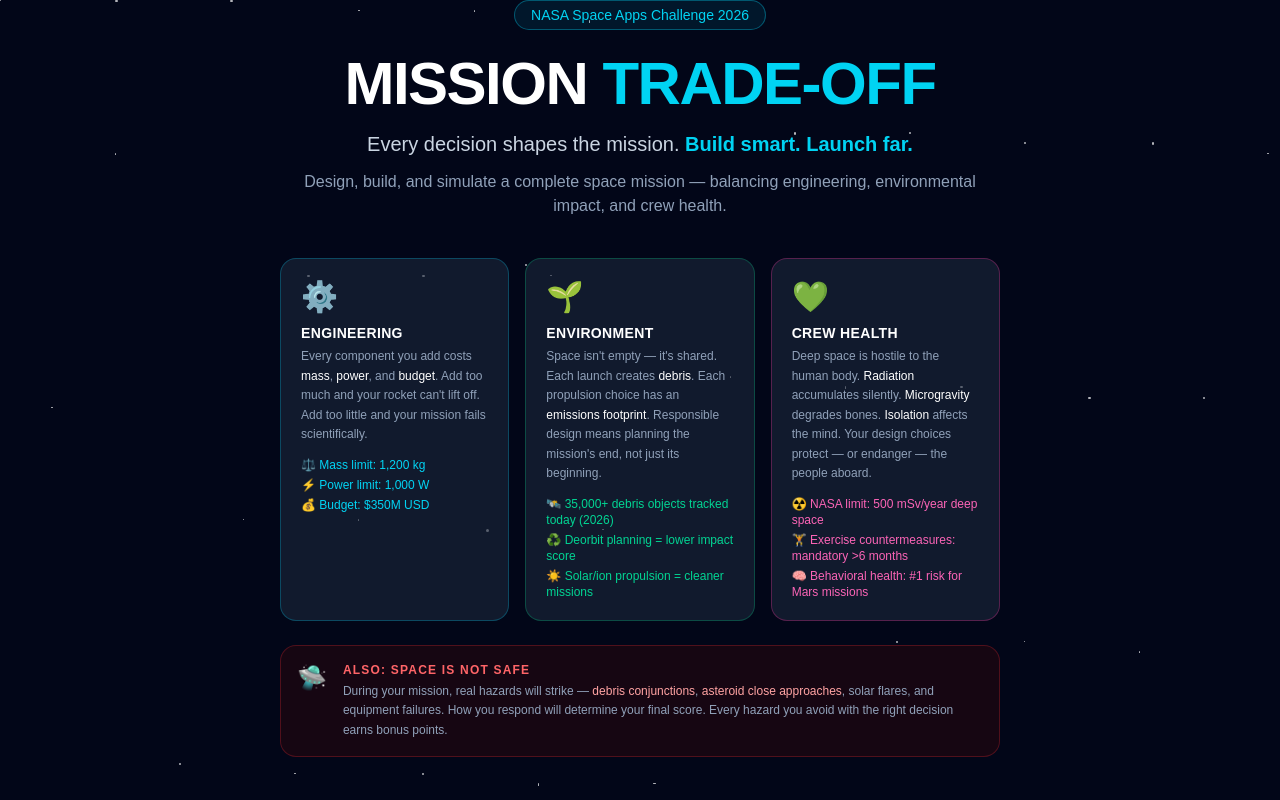
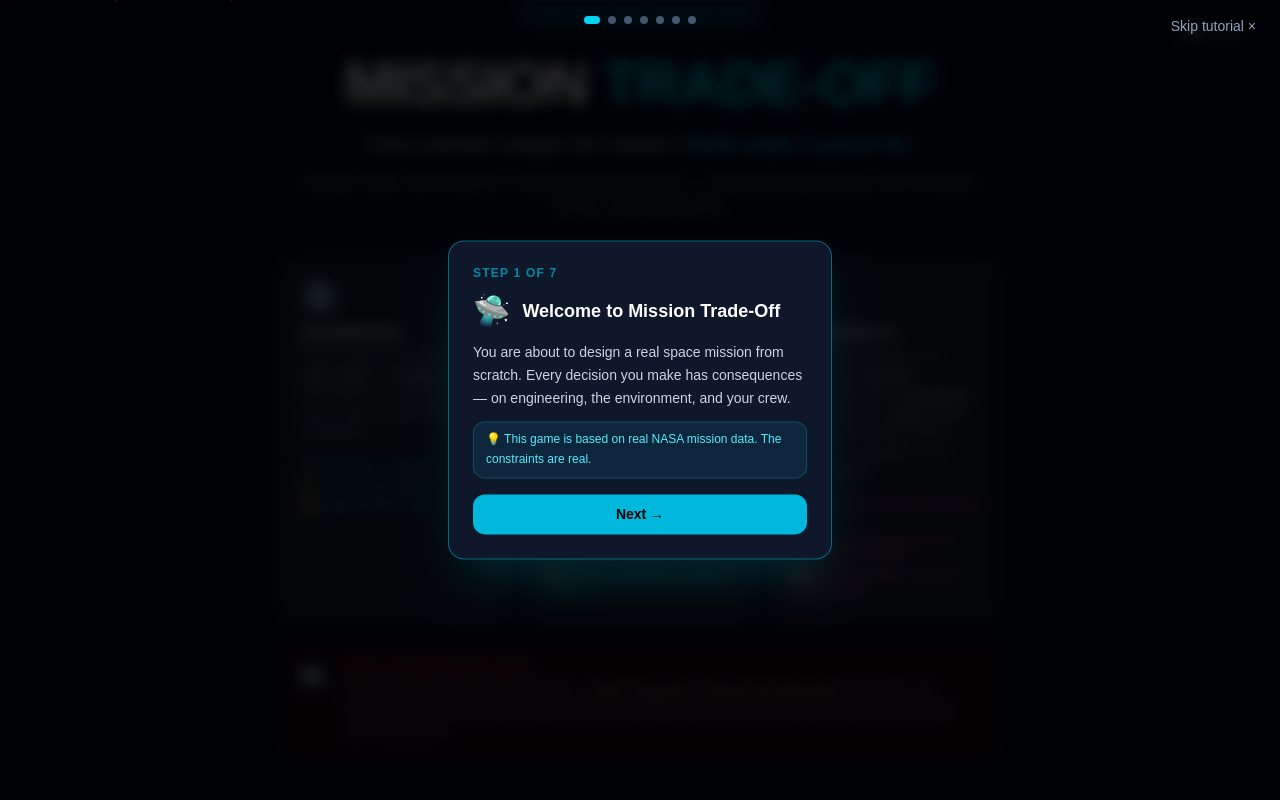
Before and after one commit to califastudio/mission-tradeoff, a Next.js app: page / in a window 1280 px wide. Shown: the top 800 px of the page. Built offline with nearby package versions, Linux system fonts and the light colour scheme.

Commit message:
feat: tutorial overlay + fix hardcoded Mars destination text

```diff
--- a/app/game/page.tsx
+++ b/app/game/page.tsx
@@ -62,7 +62,7 @@ function ImpactBar({ label, value }: { label: string; value: number }) {
 
 function GameGuideModal({ onClose }: { onClose: () => void }) {
   return (
-    <div className="fixed inset-0 z-50 flex items-center justify-center bg-black/70 backdrop-blur-sm p-4">
+    <div className="fixed inset-0 z-[60] flex items-center justify-center bg-black/70 backdrop-blur-sm p-4">
       <div className="bg-slate-900 border border-slate-700 rounded-2xl max-w-lg w-full max-h-[90vh] overflow-y-auto p-6">
         <div className="flex items-center justify-between mb-5">
           <h2 className="text-xl font-black text-cyan-400">🎮 How to Play</h2>
@@ -103,6 +103,7 @@ function GameGuideModal({ onClose }: { onClose: () => void }) {
           <div className="border-t border-slate-800 pt-4 bg-slate-800/40 rounded-xl p-3">
             <h3 className="font-bold text-amber-400 mb-1">🚀 Launcher &amp; Orbit Matter!</h3>
             <p className="text-slate-400">The launch vehicle you chose affects your maximum payload mass and spacecraft budget. The orbital trajectory multiplies (or reduces) your effective mass capacity. These limits are shown in the dashboard.</p>
+            <p className="text-amber-300/80 text-xs mt-2">Your mass and budget limits were set by your launcher+orbit choice on the previous screen.</p>
           </div>
 
           <div className="border-t border-slate-800 pt-4">
--- a/app/launcher/page.tsx
+++ b/app/launcher/page.tsx
@@ -59,6 +59,11 @@ export default function LauncherPage() {
               {sc.icon} {sc.name} · {sc.difficultyLabel}
             </p>
           </div>
+        </div>
+
+        {/* Contextual tip */}
+        <div className="mb-6 bg-cyan-950/40 border border-cyan-500/20 rounded-xl px-4 py-2 text-xs text-cyan-300/80">
+          💡 Your launcher choice sets the mass limit for your spacecraft. Your orbit choice applies a multiplier on top of that.
         </div>
 
         <div className="grid grid-cols-1 lg:grid-cols-3 gap-6">
--- a/app/page.tsx
+++ b/app/page.tsx
@@ -1,7 +1,64 @@
 'use client';
 import { useMissionStore } from '../store/missionStore';
 import { useRouter } from 'next/navigation';
-import { useState } from 'react';
+import { useState, useEffect } from 'react';
+import TutorialOverlay, { TutorialStep } from '../components/TutorialOverlay';
+
+const HOME_TUTORIAL_STEPS: TutorialStep[] = [
+  {
+    id: 'welcome',
+    title: 'Welcome to Mission Trade-Off',
+    emoji: '🛸',
+    description: 'You are about to design a real space mission from scratch. Every decision you make has consequences — on engineering, the environment, and your crew.',
+    hint: 'This game is based on real NASA mission data. The constraints are real.',
+    position: 'center',
+  },
+  {
+    id: 'players',
+    title: 'Choose Your Crew Size',
+    emoji: '👥',
+    description: 'Play solo or with up to 4 players. In multiplayer, each player takes turns making critical decisions during the mission simulation.',
+    hint: 'Each player earns points based on how well they handle their assigned events.',
+    position: 'bottom-center',
+  },
+  {
+    id: 'missions',
+    title: 'Pick Your Mission',
+    emoji: '🎯',
+    description: 'On the next screen, you will choose your destination — from the Moon (easy) to Alpha Centauri (legendary). Each mission has different resource limits.',
+    position: 'center',
+  },
+  {
+    id: 'launcher',
+    title: 'Choose Your Rocket & Orbit',
+    emoji: '🚀',
+    description: 'Before building your spacecraft, you choose the launch vehicle and orbital trajectory. This directly sets how much mass and budget you have for components.',
+    hint: 'Falcon 9 + Interplanetary = 1,040 kg payload at $320M budget. SLS gives more mass but costs $100M just to launch.',
+    position: 'center',
+  },
+  {
+    id: 'builder',
+    title: 'Build Your Spacecraft',
+    emoji: '⚙️',
+    description: 'Pick components from the catalog. Watch the mass, power, and budget bars in real time. Every component you add shifts the balance — add too much and you cannot launch.',
+    hint: 'You need at minimum: a spacecraft bus, a power source, a comm system, and your primary instrument.',
+    position: 'center',
+  },
+  {
+    id: 'simulation',
+    title: 'Survive the Mission',
+    emoji: '🌌',
+    description: 'Once launched, unexpected events happen — debris conjunctions, solar flares, equipment failures. Each player votes on how to respond. The right call earns bonus points.',
+    position: 'center',
+  },
+  {
+    id: 'report',
+    title: 'Read Your Mission Report',
+    emoji: '📋',
+    description: 'After the simulation, you get a full report breaking down your score across engineering, science, environment, and crew health — with an explanation of exactly what caused each result.',
+    position: 'center',
+  },
+];
 
 // Pre-computed star positions (avoids Math.random during prerender)
 const STARS = Array.from({ length: 80 }, (_, i) => {
@@ -18,6 +75,24 @@ export default function Home() {
   const { players, setPlayers, setPhase, playerList, setPlayerName } = useMissionStore();
   const router = useRouter();
   const [step, setStep] = useState<'config' | 'names'>('config');
+  const [showTutorial, setShowTutorial] = useState(false);
+
+  useEffect(() => {
+    const seen = localStorage.getItem('mto-tutorial-seen');
+    if (!seen) {
+      setShowTutorial(true);
+    }
+  }, []);
+
+  const handleTutorialComplete = () => {
+    localStorage.setItem('mto-tutorial-seen', '1');
+    setShowTutorial(false);
+  };
+
+  const handleTutorialSkip = () => {
+    localStorage.setItem('mto-tutorial-seen', '1');
+    setShowTutorial(false);
+  };
 
   const allNamed = playerList.every(p => p.name.trim().length > 0);
 
@@ -27,6 +102,21 @@ export default function Home() {
 
   return (
     <main className="min-h-screen bg-slate-950 text-white flex flex-col items-center justify-center relative overflow-hidden">
+      {showTutorial && (
+        <TutorialOverlay
+          steps={HOME_TUTORIAL_STEPS}
+          onComplete={handleTutorialComplete}
+          onSkip={handleTutorialSkip}
+        />
+      )}
+
+      {/* Tutorial button top-right */}
+      <button
+        onClick={() => setShowTutorial(true)}
+        className="absolute top-4 right-6 z-10 text-xs text-slate-400 hover:text-cyan-400 transition-colors border border-slate-700 hover:border-cyan-500/50 rounded-xl px-3 py-1.5"
+      >
+        📖 Tutorial
+      </button>
       {/* Stars background */}
       <div className="absolute inset-0 overflow-hidden pointer-events-none">
         {STARS.map((star, i) => (
@@ -140,6 +230,12 @@ export default function Home() {
             >
               → Enter Player Names
             </button>
+            <button
+              onClick={() => setShowTutorial(true)}
+              className="w-full mt-3 border border-slate-700 hover:border-cyan-500/50 text-slate-400 hover:text-cyan-400 font-semibold text-sm py-3 rounded-2xl transition-all"
+            >
+              📖 How to Play
+            </button>
           </div>
         )}
 
--- /dev/null
+++ b/components/TutorialOverlay.tsx
@@ -0,0 +1,98 @@
+'use client';
+import { useState } from 'react';
+
+export interface TutorialStep {
+  id: string;
+  title: string;
+  emoji: string;
+  description: string;
+  hint?: string;
+  position: 'center' | 'top-left' | 'top-right' | 'bottom-left' | 'bottom-right' | 'bottom-center' | 'top-center';
+}
+
+export default function TutorialOverlay({
+  steps,
+  onComplete,
+  onSkip,
+}: {
+  steps: TutorialStep[];
+  onComplete: () => void;
+  onSkip: () => void;
+}) {
+  const [current, setCurrent] = useState(0);
+  const step = steps[current];
+  const isLast = current === steps.length - 1;
+
+  const positionClasses: Record<TutorialStep['position'], string> = {
+    center: 'top-1/2 left-1/2 -translate-x-1/2 -translate-y-1/2',
+    'top-left': 'top-16 left-6',
+    'top-right': 'top-16 right-6',
+    'top-center': 'top-16 left-1/2 -translate-x-1/2',
+    'bottom-left': 'bottom-24 left-6',
+    'bottom-right': 'bottom-24 right-6',
+    'bottom-center': 'bottom-24 left-1/2 -translate-x-1/2',
+  };
+
+  return (
+    <div className="fixed inset-0 z-50 bg-black/80 backdrop-blur-sm flex">
+      {/* Step progress dots */}
+      <div className="absolute top-4 left-1/2 -translate-x-1/2 flex gap-2">
+        {steps.map((_, i) => (
+          <div
+            key={i}
+            className={`h-2 rounded-full transition-all ${
+              i === current ? 'bg-cyan-400 w-4' : i < current ? 'bg-cyan-700 w-2' : 'bg-slate-600 w-2'
+            }`}
+          />
+        ))}
+      </div>
+
+      {/* Skip button */}
+      <button
+        onClick={onSkip}
+        className="absolute top-4 right-6 text-slate-400 hover:text-white text-sm transition-colors"
+      >
+        Skip tutorial ×
+      </button>
+
+      {/* Step card */}
+      <div className={`absolute ${positionClasses[step.position]} max-w-sm w-[90vw]`}>
+        <div className="bg-slate-900 border border-cyan-500/50 rounded-2xl p-6 shadow-2xl shadow-cyan-500/20">
+          {/* Step counter */}
+          <div className="text-xs text-cyan-400/60 uppercase tracking-widest mb-3 font-semibold">
+            Step {current + 1} of {steps.length}
+          </div>
+
+          {/* Title */}
+          <div className="flex items-center gap-3 mb-3">
+            <span className="text-3xl">{step.emoji}</span>
+            <h3 className="text-lg font-black text-white">{step.title}</h3>
+          </div>
+
+          {/* Description */}
+          <p className="text-slate-300 text-sm leading-relaxed mb-3">{step.description}</p>
+
+          {/* Hint */}
+          {step.hint && (
+            <div className="bg-cyan-500/10 border border-cyan-500/30 rounded-xl px-3 py-2 mb-4">
+              <p className="text-cyan-300 text-xs leading-relaxed">💡 {step.hint}</p>
+            </div>
+          )}
+
+          {/* Buttons */}
+          <div className="flex gap-3">
+            <button
+              onClick={() => {
+                if (isLast) onComplete();
+                else setCurrent((c) => c + 1);
+              }}
+              className="flex-1 bg-cyan-500 hover:bg-cyan-400 text-black font-black py-2.5 rounded-xl transition-all hover:scale-[1.02] text-sm"
+            >
+              {isLast ? '🚀 Start Playing!' : 'Next →'}
+            </button>
+          </div>
+        </div>
+      </div>
+    </div>
+  );
+}
```
Also changed, not shown: app/simulation/page.tsx (+5 -3 lines).
